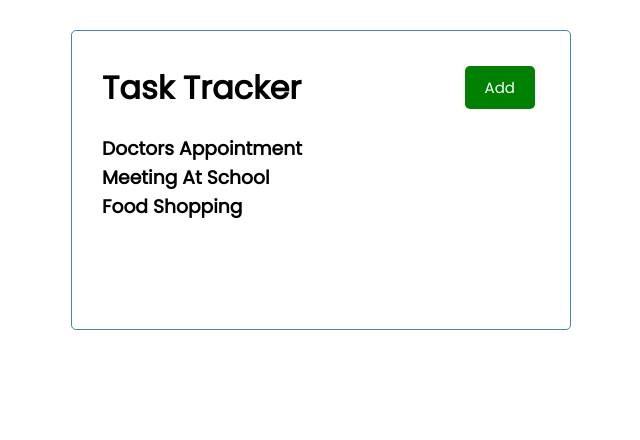
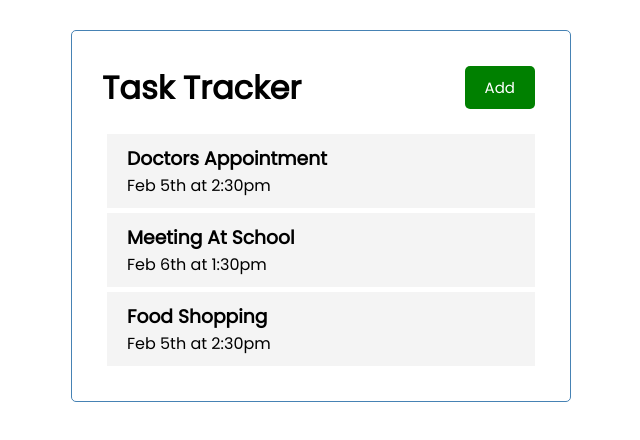
Before and after one commit to abu-git/react-task-tracker, a React (Create React App) app: page / in a window 1280 px wide. Shown: the top 440 px of the page, without its empty margins (319-959 px from the left). Built offline with nearby package versions, Linux system fonts and the light colour scheme.

Commit message:
Task Component added

```diff
--- /dev/null
+++ b/src/components/Task.js
@@ -0,0 +1,11 @@
+
+const Task = ({ task }) => {
+    return (
+        <div className='task'>
+            <h3>{task.text}</h3>
+            <p>{task.day}</p>
+        </div>
+    )
+}
+
+export default Task
--- a/src/components/Tasks.js
+++ b/src/components/Tasks.js
@@ -1,8 +1,11 @@
+import Task from './Task'
 
 const Tasks = ({tasks}) => {
     return (
         <>
-          {tasks.map((task) => (<h3 key={task.id}>{task.text}</h3>))}
+          {tasks.map((task) => (
+            <Task key={task.id} task={task} />
+            ))}
         </>
     )
 }
```
